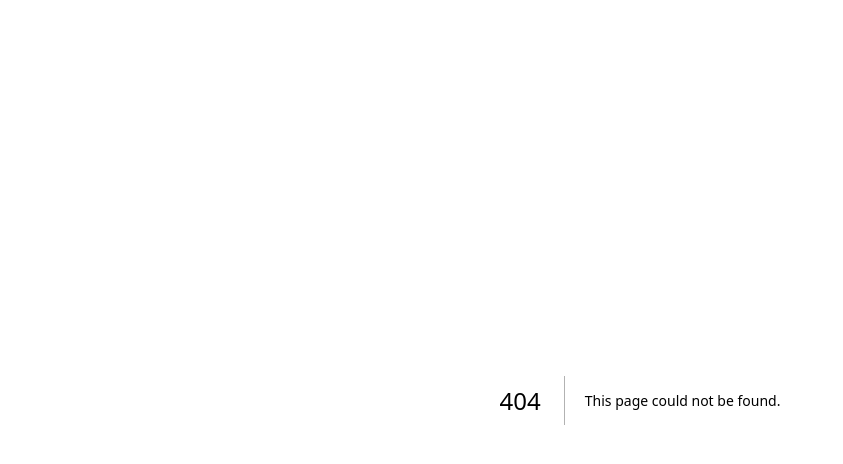
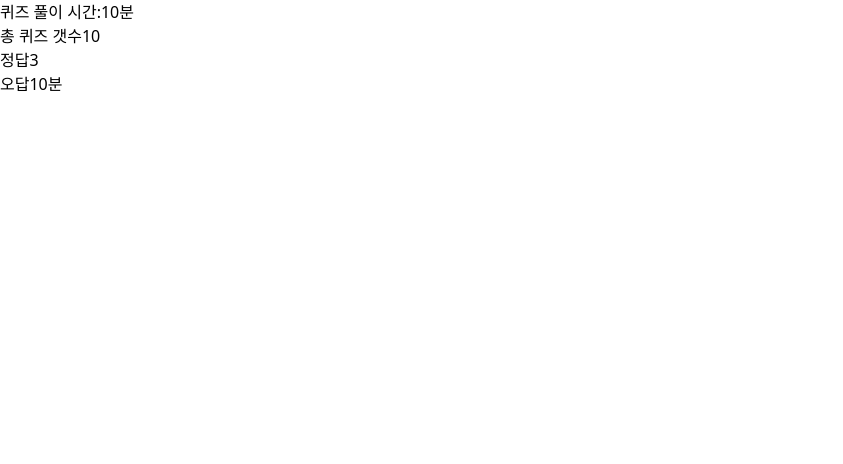
Before and after one commit to kangyongseok/quiz-app, a Next.js app: page /quizResult in a window 1280 px wide. Before the commit this address had no page. Shown: the top 464 px of the page, without its empty margins (0-843 px from the left). Built offline with nearby package versions, Linux system fonts and the light colour scheme.

Commit message:
add: 퀴즈 결과 페이지 추가

```diff
--- /dev/null
+++ b/src/pages/quizResult/index.tsx
@@ -0,0 +1,26 @@
+import React from 'react'
+
+function QuizResult() {
+  return (
+    <div>
+      <div className='flex'>
+        <p>퀴즈 풀이 시간: </p>
+        <p>10분</p>
+      </div>
+      <div className='flex'>
+        <p>총 퀴즈 갯수</p>
+        <p>10</p>
+      </div>
+      <div className='flex'>
+        <p>정답</p>
+        <p>3</p>
+      </div>
+      <div className='flex'>
+        <p>오답</p>
+        <p>10분</p>
+      </div>
+    </div>
+  )
+}
+
+export default QuizResult
```
